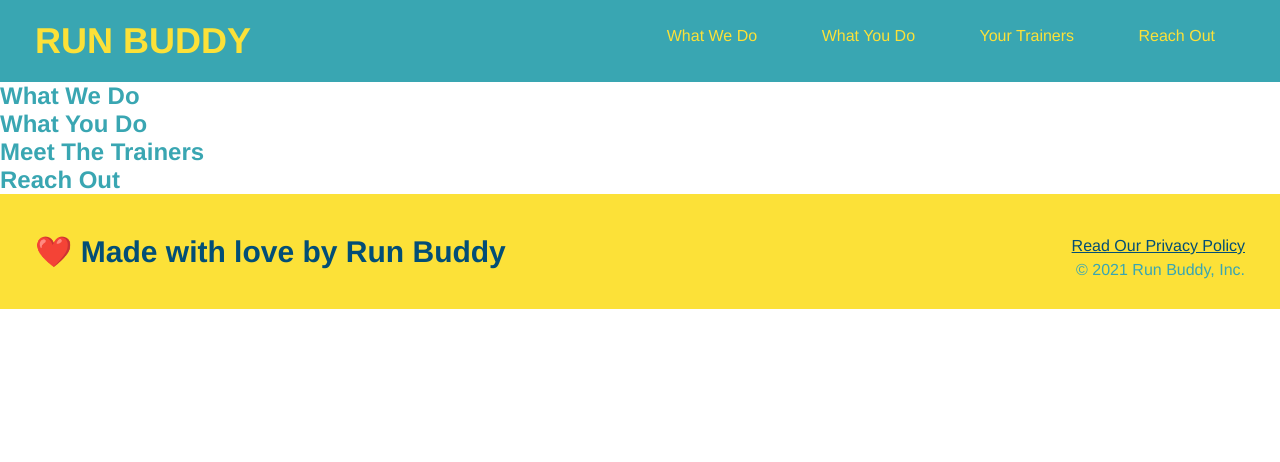
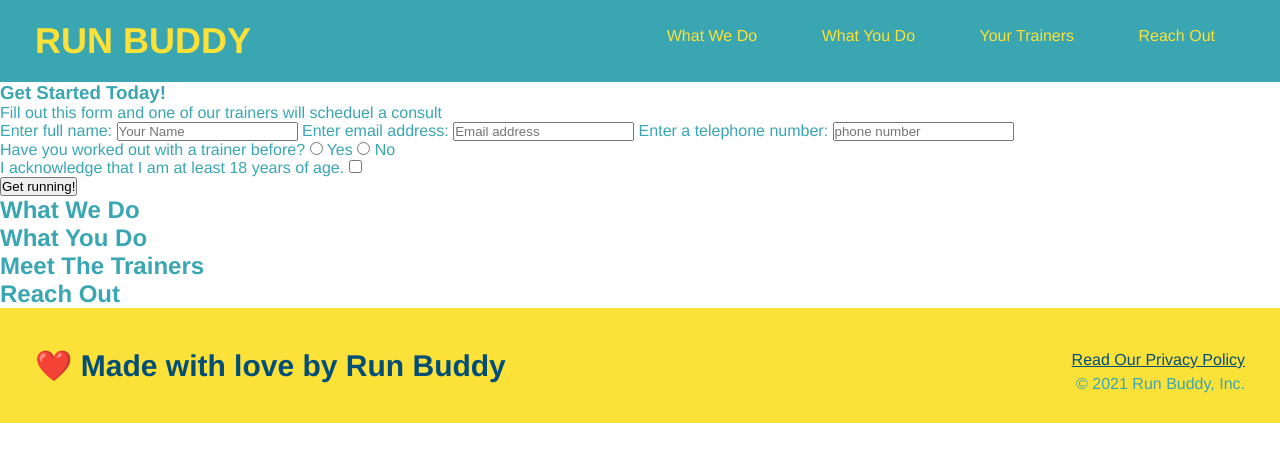
Before and after one commit to jkgdev8/run-buddy, a plain HTML site: page index.html in a window 1280 px wide. Drawn offline with Linux system fonts and the light colour scheme.

Commit message:
added buttons-submit-form

```diff
--- a/index.html
+++ b/index.html
@@ -30,11 +30,53 @@
           </li>
         </ul>
       </nav>
+
     </header>
 
     <!--Hero/jumbotron-->
       <section>
+        <div>
+          <h3>Get Started Today!</h3>
+          <p>Fill out this form and one of our trainers will scheduel a consult </p>
+          <!-- Add form element-->
+          <form>
+            <label for="name">Enter full name:</label>
+
+            <input type="text" placeholder="Your Name" name="name" id="name" />
+
+            <label for="email">Enter email address:</label>
+
+            <input type="text" placeholder="Email address" name="email" id="email" />
+
+            <label for="phone">Enter a telephone number:</label>
+
+            <input type="text" placeholder="phone number" name="phone" i="phone" />
+
+            <p>
+                Have you worked out with a trainer before?
+                <input type="radio" name="trainer-confirm" id="trainer-yes" />
+
+                <label for="trainer-yes">Yes</label>
+
+                <input type="radio" name="trainer-confirm" id="trainer-no" />
+
+                <label for="trainer-no">No</label>
+            </p>
+
+            <p>
+              <label for="checkbox" >
+                I acknowledge that I am at least 18 years of age.
+              </label>
+              <input type="checkbox" name="age-confirm" id="checkbox" />
+            </p>
+            <button type="submit">
+              Get running!
+            </button>
+          </form>
+        </div>
       </section>
+      <!-- end of hero-->
+
 
     <!--"What we do" section-->
     <section>
```
Also changed, not shown: test.html (added, +1 -0 lines).
